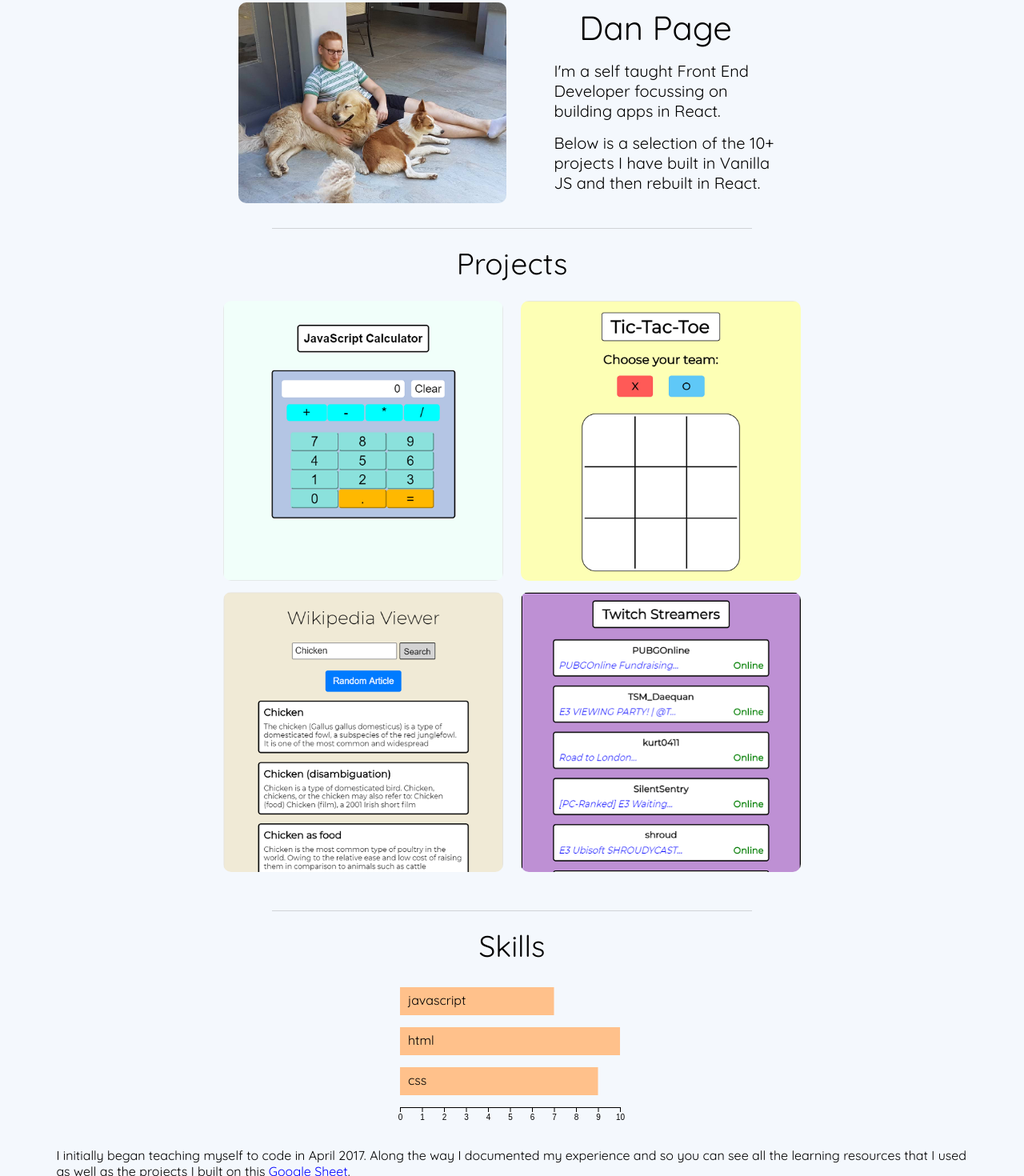
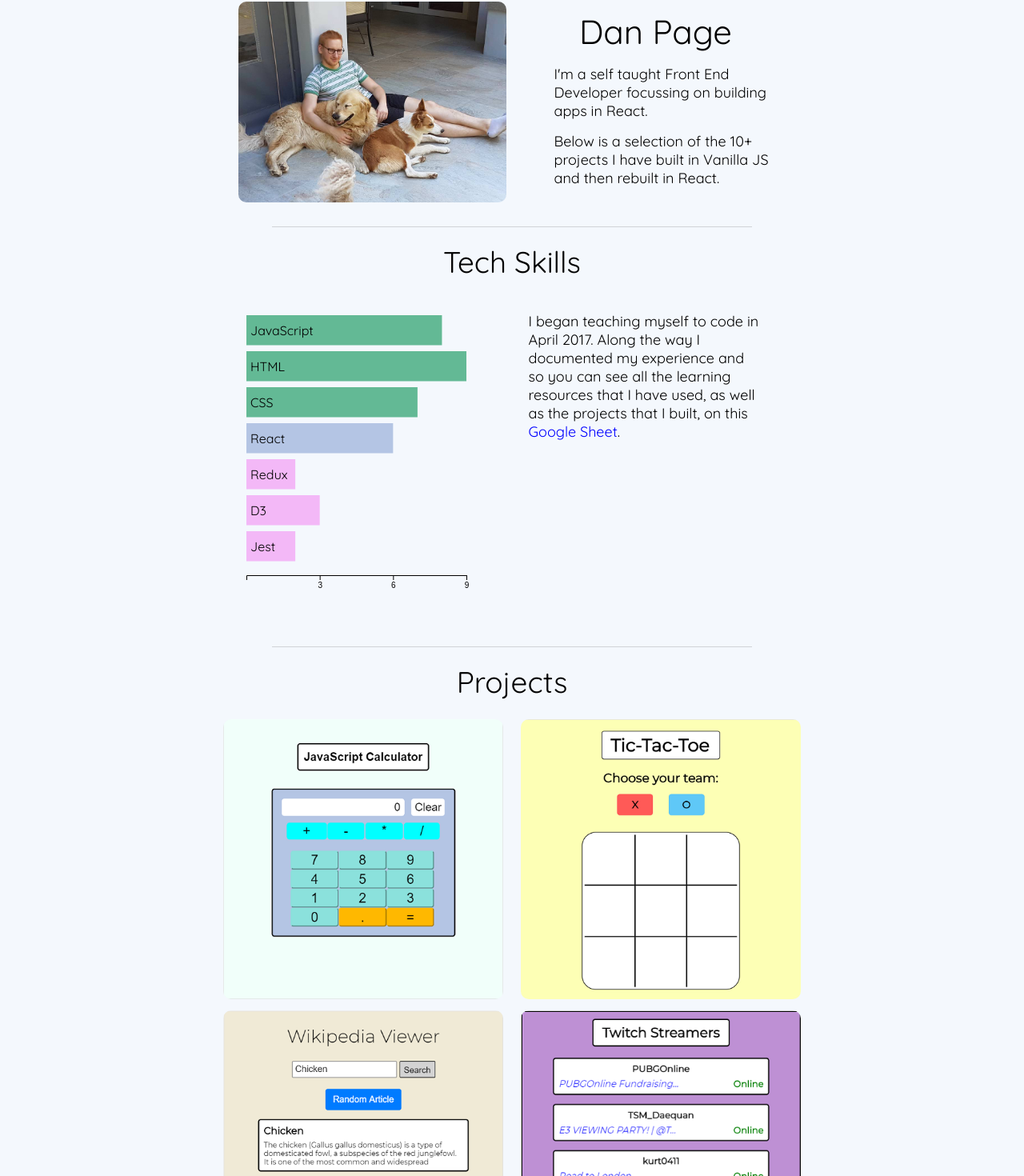
Before and after one commit to D-Pagey/D-Pagey.github.io, a React (Create React App) app: page / in a window 1280 px wide. Shown: the part 52-1522 px from the top of the page at 80% size. Built offline with nearby package versions, Linux system fonts and the light colour scheme.

Commit message:
Adding skills to chart. Styling chart to be responsive.

```diff
--- a/package.json
+++ b/package.json
@@ -6,6 +6,7 @@
   "dependencies": {
     "ajv": "^6.5.0",
     "d3": "^5.4.0",
+    "npm": "^6.1.0",
     "react": "^16.3.1",
     "react-dom": "^16.3.1",
     "react-scripts": "1.1.4"
--- a/src/App.js
+++ b/src/App.js
@@ -15,9 +15,9 @@ class App extends Component {
         <Header />
         <Navbar />
         <hr className='line' />
+        <Skills />
+        <hr className='line' />
         <Projects />
-        <hr className='line' />
-        <Skills />
         <hr className='line' />
         <Contact />
       </div>
--- a/src/components/Contact/index.css
+++ b/src/components/Contact/index.css
@@ -4,6 +4,7 @@
 }
 
 .contact-copy {
+    font-size: 18px;
     width: 275px;
 }
 
--- a/src/components/Header/index.css
+++ b/src/components/Header/index.css
@@ -23,7 +23,7 @@
 }
 
 .intro-copy {
-    font-size: 20px;
+    font-size: 18px;
     font-weight: 400;
     margin: 0;
 }
--- a/src/components/Skills/index.css
+++ b/src/components/Skills/index.css
@@ -1,7 +1,7 @@
 .skills {
+  align-items: center;
   display: flex;
   flex-direction: column;
-  align-items: center;
 }
 
 .svg {
@@ -9,8 +9,9 @@
 }
 
 .skills-copy {
+  font-size: 18px;
   margin: 0;
-  width: 89%;
+  width: 280px;
 }
 
 .sheet-link,
@@ -18,3 +19,30 @@
   color: blue;
   text-decoration: none;
 }
+
+@media (min-width: 400px) {
+  .skills-copy {
+      width: 350px;
+  }
+}
+
+@media (min-width: 765px) {
+  .skills {
+    align-content: center;
+    flex-direction: row;
+    flex-wrap: wrap;
+    justify-content: space-between;
+    width: 685px;
+  }
+
+  .skills-copy {
+    align-self: flex-start;
+    margin-top: 26px;
+    margin-right: 30px;
+    width: 292px;
+  }
+
+  .svg {
+    margin-top: 30px;
+  }
+}
--- a/src/components/Skills/index.js
+++ b/src/components/Skills/index.js
@@ -1,10 +1,10 @@
 import React, { Component } from 'react';
 import { scaleLinear } from 'd3-scale';
-import { max } from 'd3-array';
 import { select } from 'd3-selection';
 import { axisBottom } from 'd3-axis';
 
 import './index.css';
+import * as skills from './skills.js';
 
 export default class Skills extends Component {
 
@@ -15,29 +15,39 @@ export default class Skills extends Component {
   }
 
   createChart = () => {
-    const rating = [7, 10, 9];
-    const tech = ['javascript', 'html', 'css'];
     const node = this.node.current;
+    const ratings = skills.skills.map(element => element.rating);
+    const tech = skills.skills.map(element => element.name);
 
     const xScale = scaleLinear()
-      .domain([0, max(rating)])
+      .domain([0, 9])
       .range([0, 275]);
-    const xAxis = axisBottom(xScale);
+    const xAxis = axisBottom(xScale)
+      .ticks(3.5)
+      .tickValues([3, 6, 9])
 
     select(node)
         .selectAll('rect')
-        .data(rating)
+        .data(ratings)
         .enter()
         .append('rect');
 
     select(node)
         .selectAll('rect')
-        .data(rating)
+        .data(ratings)
         .attr('x', 10)
-        .attr('y', (d, i) => i * 50)
+        .attr('y', (d, i) => i * 45)
         .attr('width', xScale)
-        .attr('height', 35)
-        .style('fill', '#FFC18B')
+        .attr('height', 37.5)
+        .style('fill', (d) => {
+          if (d >= 7) {
+            return '#63B995';
+          } else if (d >= 4) {
+            return '#B4C5E4';
+          } else {
+            return '#f3b8f7';
+          }
+        });
 
     select(node)
         .selectAll('text')
@@ -45,29 +55,37 @@ export default class Skills extends Component {
         .enter()
         .append('text')
         .text((d) => d)
-        .attr('x', 20)
-        .attr('y', (d, i) => i * 50 + 22);
+        .attr('x', 15)
+        .attr('y', (d, i) => i * 45 + 25);
 
     select(node)
         .append('g')
-        .attr('transform', `translate(10, ${150})`)
+        .attr('transform', `translate(10, ${325})`)
         .call(xAxis)
   }
-
 
   render() {
     return (
       <section className='skills' id='skills'>
-        <h2 className='subtitle'>Skills</h2>
-        <svg ref={this.node} width={300} height={200} className='svg' />
-        <p className='skills-copy'>I initially began teaching myself to code in
+        <h2 className='subtitle'>Tech Skills</h2>
+        <svg ref={this.node} width={320} height={370} className='svg' />
+        <p className='skills-copy'>I began teaching myself to code in
         April 2017. Along the way I documented my experience and so you can see
-        all the learning resources that I used as well as the projects I built
-        on this <a href='https://docs.google.com/spreadsheets/d/1yVy5vb2RABxIeS_hpSw88r6Q-BahlSUcRBpDHBRlFzg/edit?usp=sharing'
-        target='_blank' className='sheet-link'>Google Sheet</a>.</p>
+        all the learning resources that I have used, as well as the projects that I
+        built, on this <a
+        href='https://docs.google.com/spreadsheets/d/1yVy5vb2RABxIeS_hpSw88r6Q-BahlSUcRBpDHBRlFzg/edit?usp=sharing'
+        target='_blank'
+        rel='noopener noreferrer'
+        className='sheet-link'>Google Sheet</a>.</p>
       </section>
     )
   }
 }
 
-// Add conditional styling depending on strength of tech.
+/** To Do:
+ * Scale the SVG with the viewport size/make as big as possible and don't change size
+ * change to words broken into 3 sections. comfortable, learning, confident
+ * these sections take up a 1/3 of the x axis and are styled appropriately
+ * https://medium.com/@caspg/responsive-chart-with-react-and-d3v4-afd717e57583
+ * hover state on bar => tooltip
+ */
--- /dev/null
+++ b/src/components/Skills/skills.js
@@ -0,0 +1,30 @@
+export const skills = [
+    {
+        name: 'JavaScript',
+        rating: 8
+    },
+    {
+        name: 'HTML',
+        rating: 9
+    },
+    {
+        name: 'CSS',
+        rating: 7
+    },
+    {
+        name: 'React',
+        rating: 6
+    },
+    {
+        name: 'Redux',
+        rating: 2
+    },
+    {
+        name: 'D3',
+        rating: 3
+    },
+    {
+        name: 'Jest',
+        rating: 2
+    },
+]
```
Also changed, not shown: 2 other files (tests, documents, lock files or other folders).
